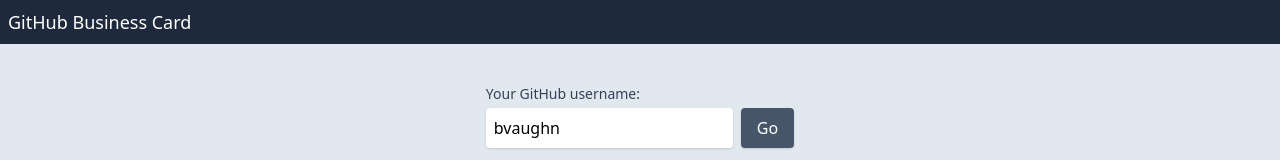
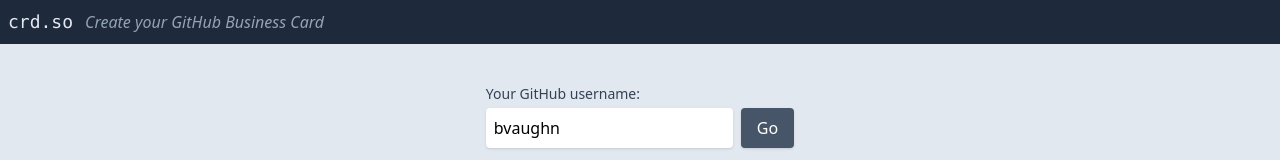
Before and after one commit to scastiel/github-business-card, a Next.js app: page / in a window 1280 px wide. Shown: the top 160 px of the page. Built offline with nearby package versions, Linux system fonts and the light colour scheme; no server answers.

Commit message:
Change title

```diff
--- a/app/[username]/generator.tsx
+++ b/app/[username]/generator.tsx
@@ -54,7 +54,7 @@
 
       {isBrowser && (
         <div className="relative">
-          <div className="z-0 absolute inset-0 flex justify-center items-center text-slate-600 text-sm">
+          <div className="z-0 absolute inset-0 flex justify-center items-center text-slate-400 text-sm">
             Loading… (can take a few seconds)
           </div>
           <div className="z-10 relative">
--- a/app/layout.tsx
+++ b/app/layout.tsx
@@ -17,9 +17,14 @@
         )}
       </head>
       <body>
-        <header className="bg-slate-800 text-white p-2 text-lg">
+        <header className="bg-slate-800 text-white p-2">
           <h1>
-            <Link href="/">GitHub Business Card</Link>
+            <Link href="/" className="flex space-x-3 items-baseline">
+              <span className="text-slate-200 font-mono text-lg">crd.so</span>
+              <span className="text-slate-400 italic text-sm sm:text-base">
+                Create your GitHub Business Card
+              </span>
+            </Link>
           </h1>
         </header>
         <main className="mb-16">{children}</main>
--- a/app/page.tsx
+++ b/app/page.tsx
@@ -4,11 +4,11 @@
 import UserPage from './[username]/page'
 
 interface Props {
-  searchParams: ParsedUrlQueryInput
+  searchParams?: ParsedUrlQueryInput
 }
 
 export default function HomePage({ searchParams }: Props) {
-  if (searchParams.user) {
+  if (searchParams?.user) {
     redirect(`/${searchParams.user}`)
   }
 
```
